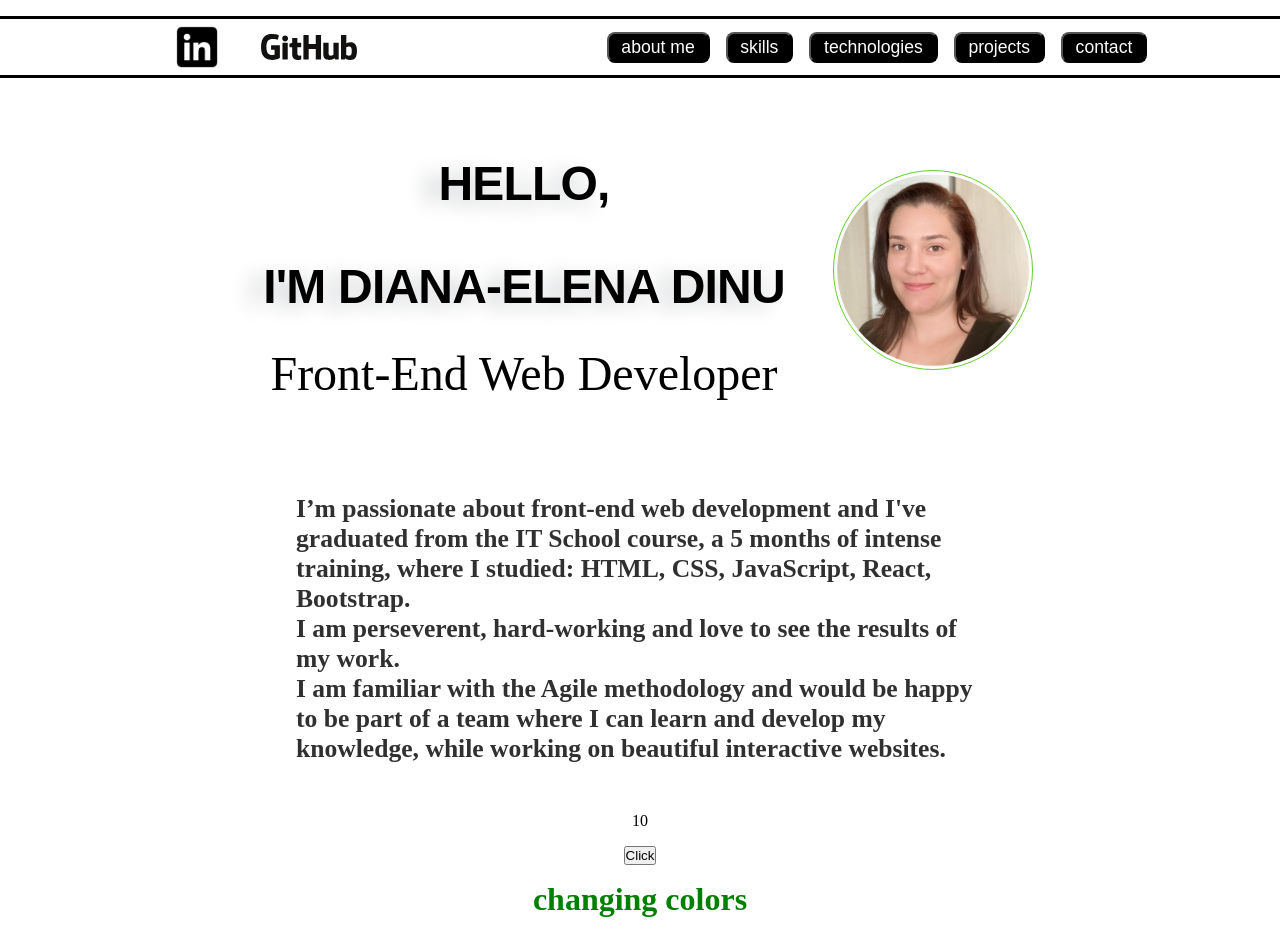
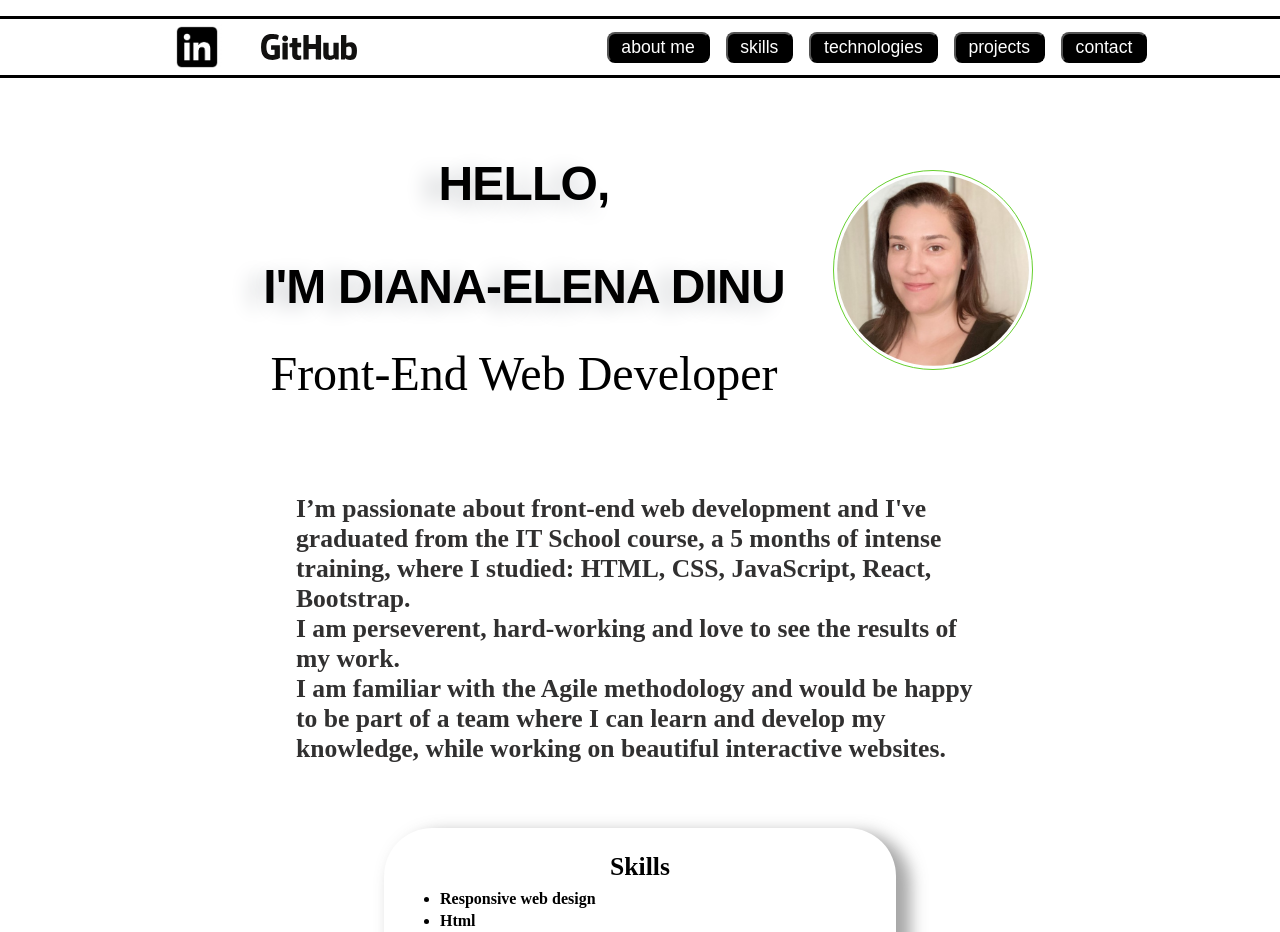
Before and after one commit to Diana-Elen/portofolio, a Next.js app in the folder my-portofolio/: page / in a window 1280 px wide. Shown: the top 932 px of the page. Built offline with nearby package versions, Linux system fonts and the light colour scheme; a web font is replaced by a local one.

Commit message:
delete component

```diff
--- a/my-portofolio/pages/index.js
+++ b/my-portofolio/pages/index.js
@@ -10,7 +10,6 @@ import Technologies from '@/components/Technologies'
 import Footer from '@/components/Footer'
 import Education from '@/components/Education'
 import Certificates from '@/components/Certificates'
-import EventBind from '@/components/EventBind'
 import Form from '@/components/Form'
 
 
@@ -28,7 +27,6 @@ export default function Home() {
           <Navbar />
           <JobTitle />
           <About />
-          <EventBind />
         </div>
         <div className={styles.skills_education}>
           <Skills />
```
